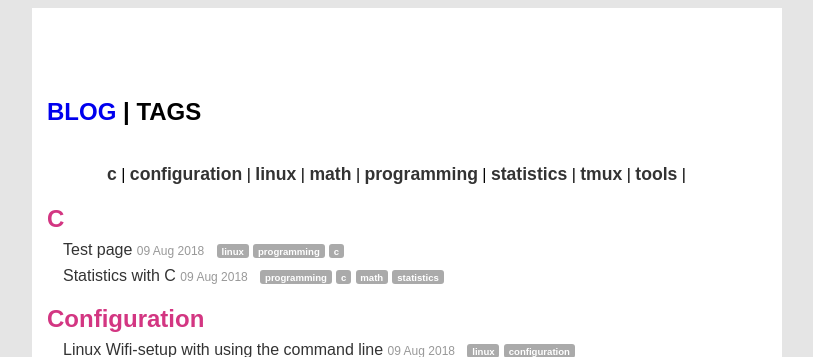
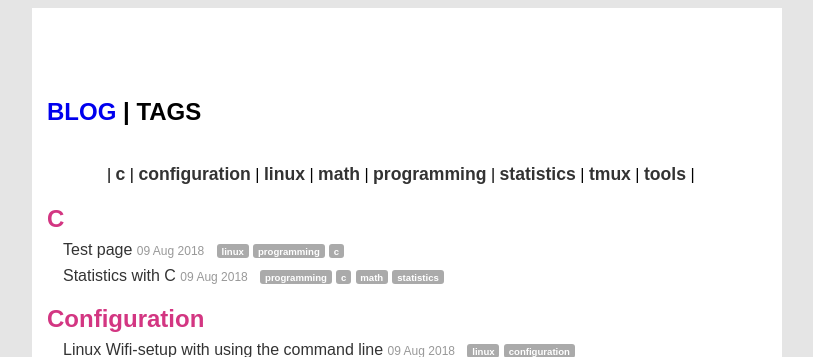
Before and after one commit to execas/execas.github.io, a Jekyll site: the page built from tags.html, in a window 1280 px wide. Shown: the top 357 px of the page, without its empty margins (233-1046 px from the left). Built offline with Jekyll 4.4.1, drawn with Linux system fonts in a browser that asks for light colours.

Commit message:
Update tags.html

```diff
--- a/tags.html
+++ b/tags.html
@@ -32,7 +32,7 @@ title:    Tags
 <br/>
 
 <div class="posts">
-<div class="top-tagmarks">
+<div class="top-tagmarks">|
 {% for tag in tags %}
 <a class="tag-mark" href="#{{ tag | slugify }}">{{ tag }}</a> |
 {% endfor %}
```
